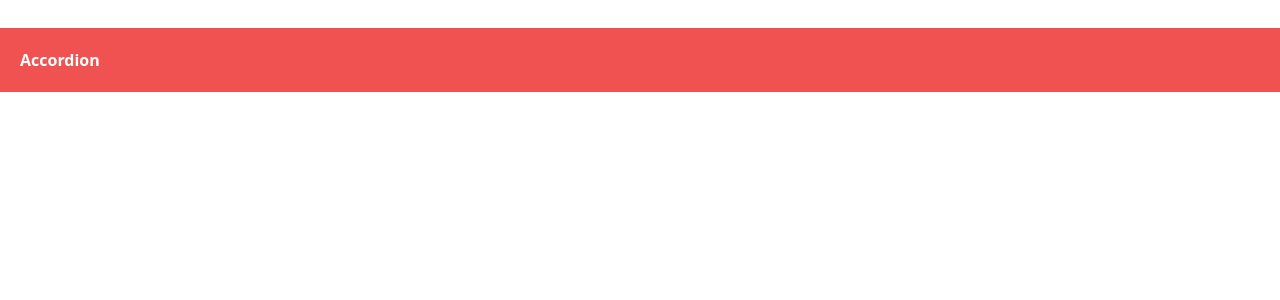
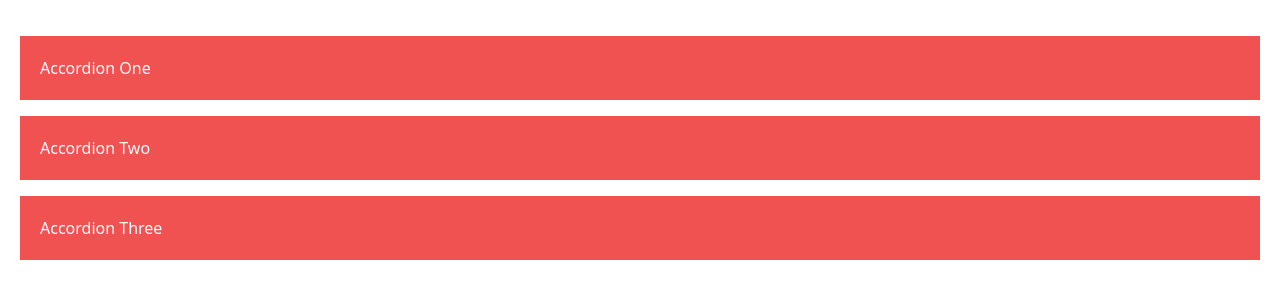
Before and after one commit to Mark-Alexis-Posadas/learn-zustand, a React (Vite) app: page / in a window 1280 px wide. Shown: the top 300 px of the page. Built offline with nearby package versions, Linux system fonts and the light colour scheme.

Commit message:
done accordion

```diff
--- a/src/components/Accordion/Accordion.jsx
+++ b/src/components/Accordion/Accordion.jsx
@@ -1,13 +1,39 @@
+// Accordion.js
+
+import useAccordionStore from "./useAccordion";
+import accordionData from "./data";
+
 export default function Accordion() {
+  const activeAccordionId = useAccordionStore(
+    (state) => state.activeAccordionId
+  );
+  const setActiveAccordionId = useAccordionStore(
+    (state) => state.setActiveAccordionId
+  );
+
+  const toggleAccordion = (id) => {
+    setActiveAccordionId(id === activeAccordionId ? null : id);
+  };
+
   return (
-    <div className="container mx-auto mt-7">
-      <h1 className="cursor-pointer p-5 text-white font-bold bg-red-500">
-        Accordion
-      </h1>
-      <div>
-        <h1></h1>
-      </div>
-      <p></p>
+    <div className="container mx-auto p-5">
+      {accordionData.map((data) => {
+        const isActive = data.id === activeAccordionId;
+
+        return (
+          <div className="my-4" key={data.id}>
+            <h1
+              className={`bg-red-500 cursor-pointer p-5 text-white ${
+                isActive ? "active" : ""
+              }`}
+              onClick={() => toggleAccordion(data.id)}
+            >
+              {data.title}
+            </h1>
+            {isActive && <p className="my-5">{data.body}</p>}
+          </div>
+        );
+      })}
     </div>
   );
 }
--- /dev/null
+++ b/src/components/Accordion/data.js
@@ -0,0 +1,23 @@
+const accordionData = [
+  {
+    id: 1,
+    title: "Accordion One",
+    body: "quia et suscipit\nsuscipit recusandae consequuntur expedita et cum\nreprehenderit molestiae ut ut quas totam\nnostrum rerum est autem sunt rem eveniet architecto",
+    active: true,
+  },
+
+  {
+    id: 2,
+    title: "Accordion Two",
+    body: "quia et suscipit\nsuscipit recusandae consequuntur expedita et cum\nreprehenderit molestiae ut ut quas totam\nnostrum rerum est autem sunt rem eveniet architecto",
+    active: false,
+  },
+  {
+    id: 3,
+    title: "Accordion Three",
+    body: "quia et suscipit\nsuscipit recusandae consequuntur expedita et cum\nreprehenderit molestiae ut ut quas totam\nnostrum rerum est autem sunt rem eveniet architecto",
+    active: false,
+  },
+];
+
+export default accordionData;
--- a/src/components/Accordion/useAccordion.js
+++ b/src/components/Accordion/useAccordion.js
@@ -1,30 +1,9 @@
+// state.js
 import { create } from "zustand";
 
-const useAccordion = create((set) => ({
-  accordion: [
-    {
-      id: 1,
-      title:
-        "sunt aut facere repellat provident occaecati excepturi optio reprehenderit",
-      body: "quia et suscipit\nsuscipit recusandae consequuntur expedita et cum\nreprehenderit molestiae ut ut quas totam\nnostrum rerum est autem sunt rem eveniet architecto",
-      active: true,
-    },
-
-    {
-      id: 2,
-      title:
-        "sunt aut facere repellat provident occaecati excepturi optio reprehenderit",
-      body: "quia et suscipit\nsuscipit recusandae consequuntur expedita et cum\nreprehenderit molestiae ut ut quas totam\nnostrum rerum est autem sunt rem eveniet architecto",
-      active: false,
-    },
-    {
-      id: 3,
-      title:
-        "sunt aut facere repellat provident occaecati excepturi optio reprehenderit",
-      body: "quia et suscipit\nsuscipit recusandae consequuntur expedita et cum\nreprehenderit molestiae ut ut quas totam\nnostrum rerum est autem sunt rem eveniet architecto",
-      active: false,
-    },
-  ],
+const useAccordionStore = create((set) => ({
+  activeAccordionId: null,
+  setActiveAccordionId: (id) => set({ activeAccordionId: id }),
 }));
 
-export default useAccordion;
+export default useAccordionStore;
```
